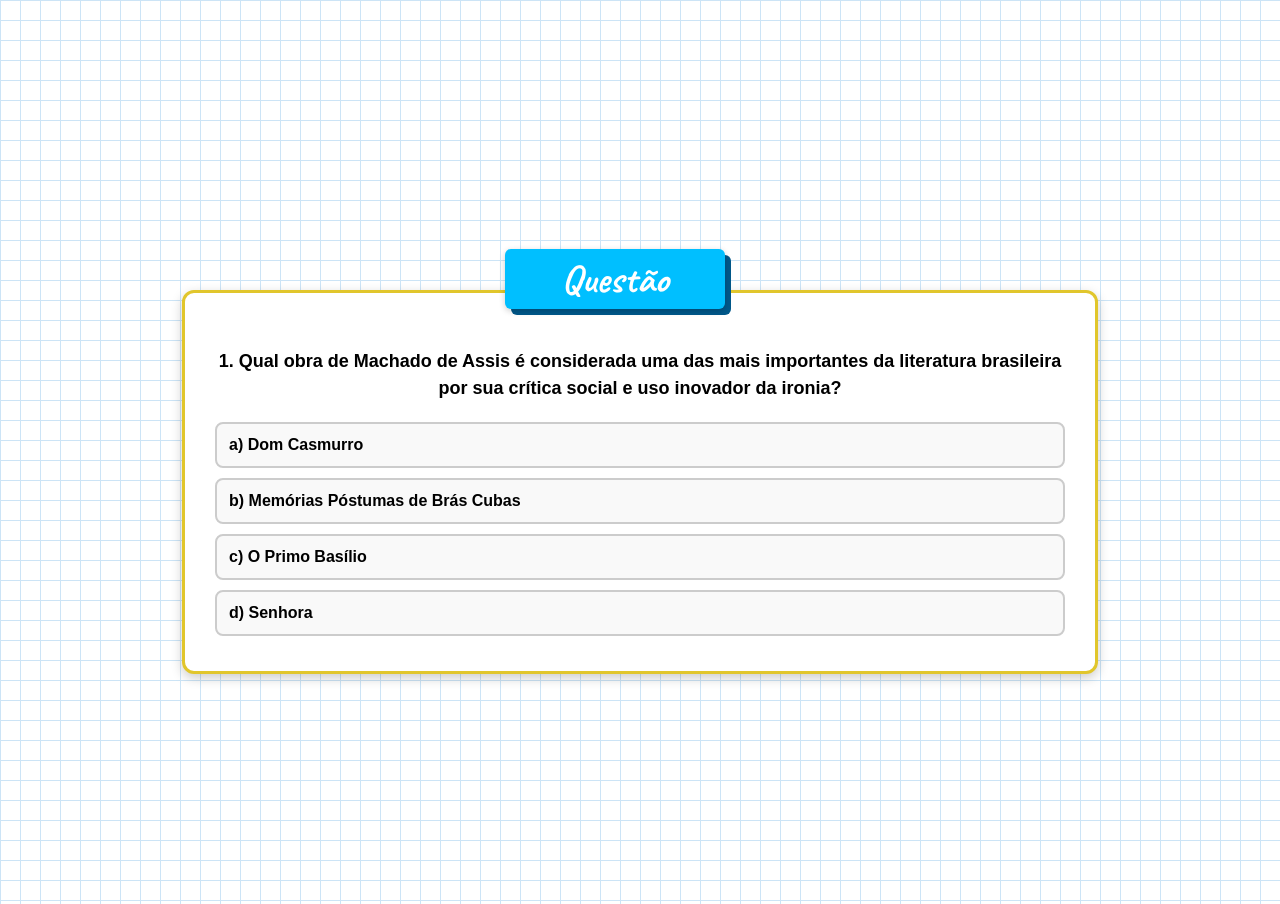
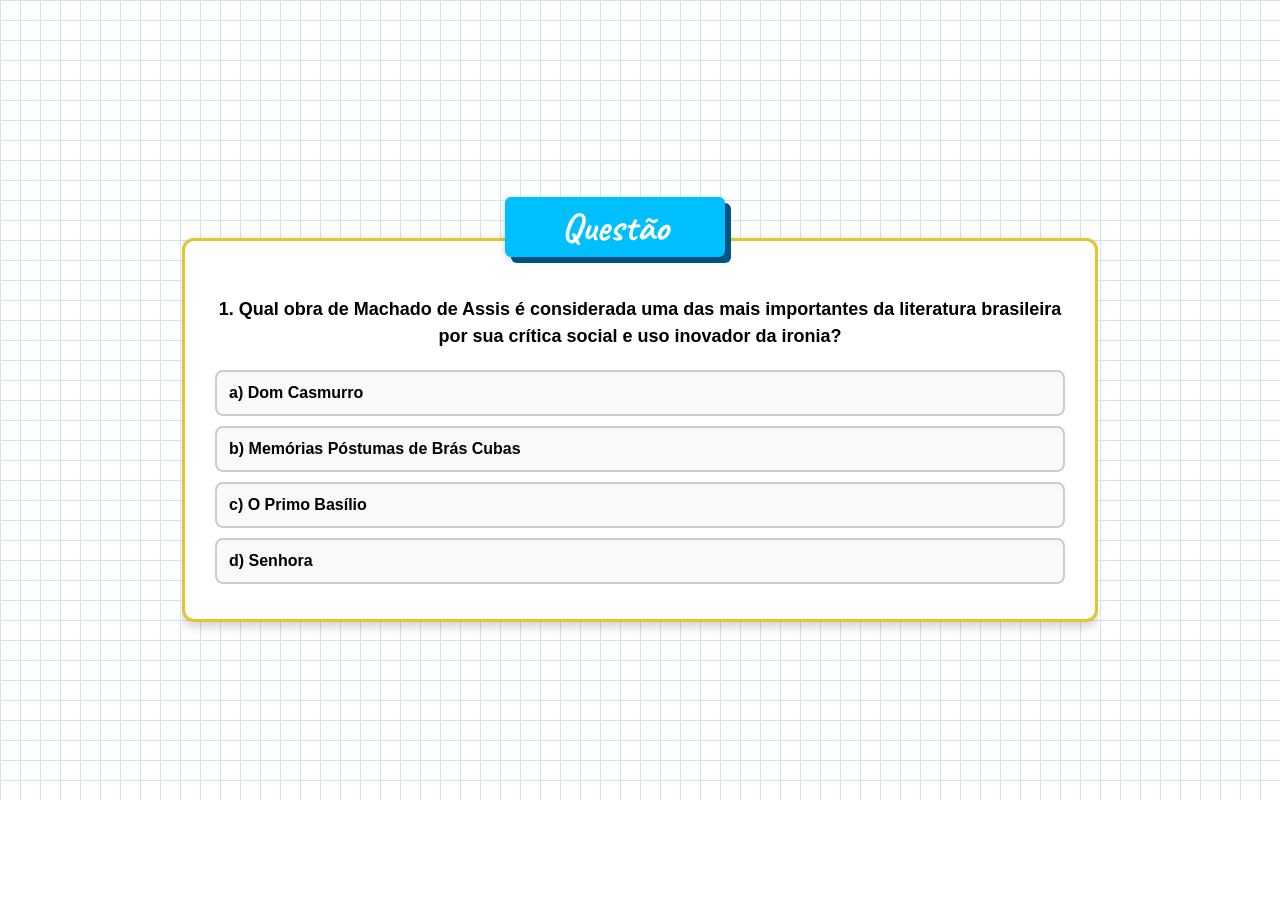
Before and after one commit to Engenharia-Letras/universo-estetico-literario, a React (Vite) app: page / in a window 1280 px wide. After the commit the page ends 800 px from the top, so only its background shows below. Built offline with nearby package versions, Linux system fonts and the light colour scheme.

Commit message:
fix: corrige posição do container principal

```diff
--- a/src/components/ExplanationCard.jsx
+++ b/src/components/ExplanationCard.jsx
@@ -12,7 +12,7 @@ export default function ExplanationCard({
       <QuestionHeader type="explanation" current={current} total={total} />
       {/* <h2 className="quiz-question">Explicação</h2> */}
       <div className="explanation-text">{explanation}</div>
-      <br />
+      {/* <br /> */}
       <button className="next-btn" onClick={onNext}>
         Próxima
       </button>
--- a/src/components/QuizCard.css
+++ b/src/components/QuizCard.css
@@ -1,10 +1,21 @@
+html,
+body {
+  height: 100%;
+  margin: 0;
+  padding: 0;
+  overflow: hidden;
+}
+
 .quiz-wrapper {
+  height: 100vh; /* Garante 100% da viewport, não mais */
   min-height: 100vh;
   display: flex;
-  justify-content: center;
-  align-items: center;
-  padding: 20px;
-  background-color: transparent;
+  align-items: center; /* Centraliza verticalmente */
+  justify-content: center; /* Centraliza horizontalmente */
+  padding: 0; /* Remove padding externo */
+  margin: 0; /* Remove margin externo */
+  overflow: hidden; /* Esconde qualquer overflow (nada de rolagem) */
+  /* Se quiser o fundo quadriculado, adicione sua imagem ou pattern aqui */
 }
 
 .quiz-content {
```
